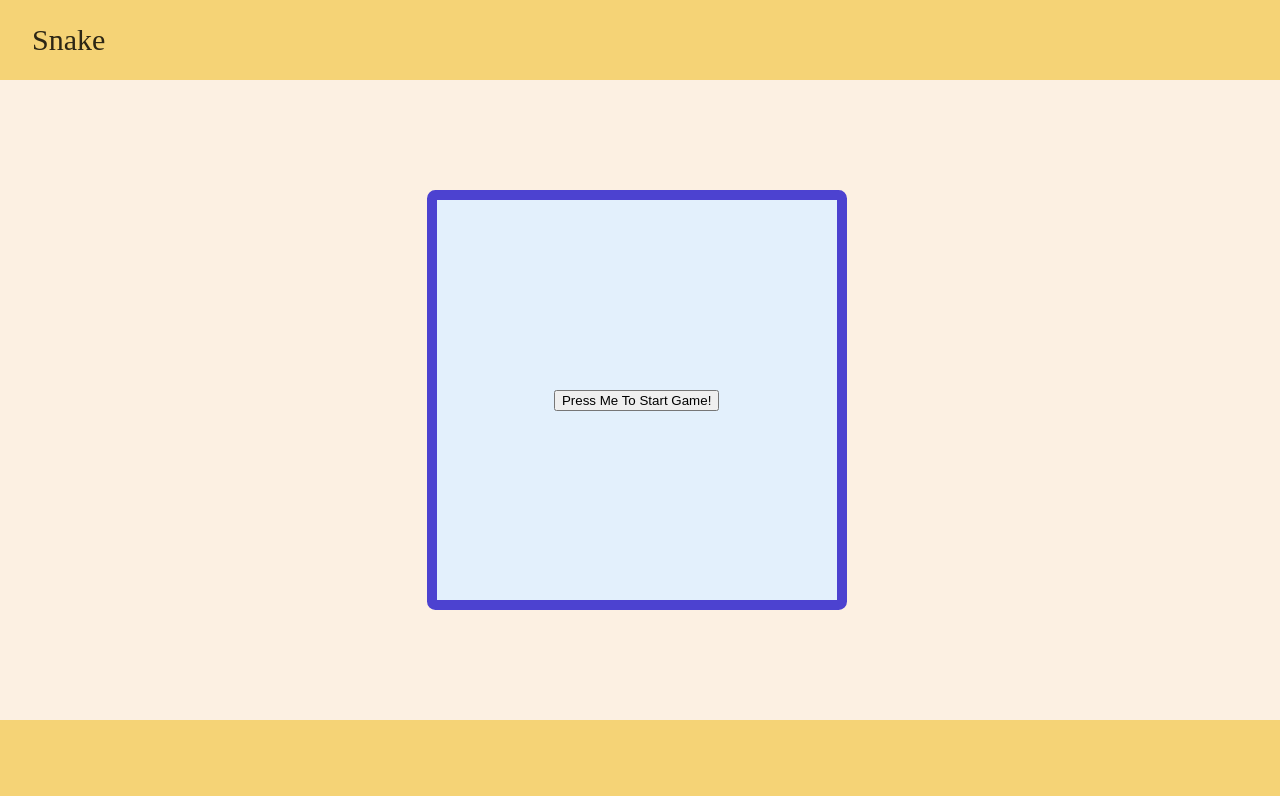
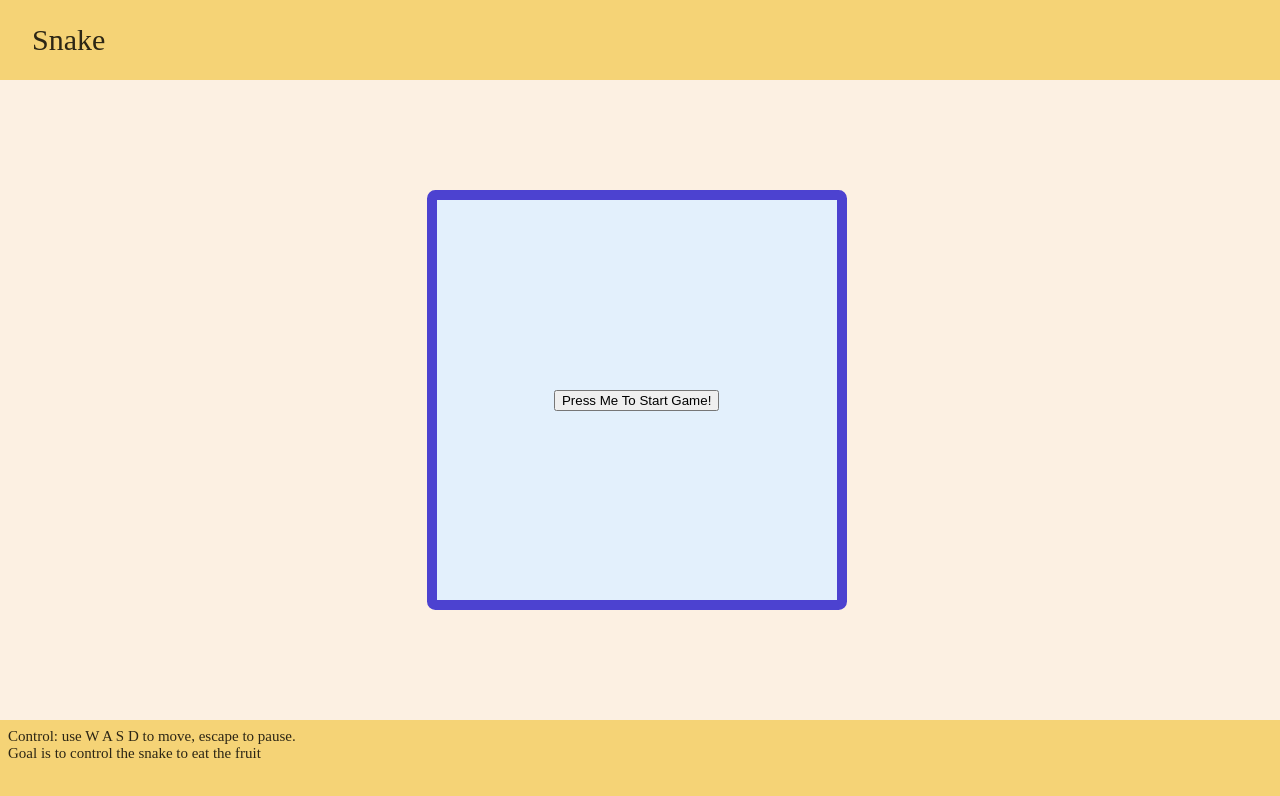
Before and after one commit to 2471186676/Snake, a React (Create React App) app: page / in a window 1280 px wide. Shown: the top 796 px of the page. Built offline with nearby package versions, Linux system fonts and the light colour scheme.

Commit message:
add instruction

```diff
--- a/src/App.css
+++ b/src/App.css
@@ -10,7 +10,7 @@ a:visited{
 	color: inherit;
 }
 
-.header{
+.header, .footer{
 	display: flex;
 	justify-content:left;
 	align-items: center;
@@ -18,6 +18,18 @@ a:visited{
 	font-size: 30px;
 	color: #2c2615;
 }
+.footer{
+	font-size: 15px;
+	align-items: flex-start;
+	padding-left: 0.5rem;
+	padding-top: 0.5rem;
+}
+
+br{
+	display: block;
+	margin: 2px;
+}
+
 
 
 .body {
@@ -66,8 +78,6 @@ a:visited{
 	grid-template-rows: minmax(1px, 1fr);
 	grid-auto-rows: minmax(1px, 1fr);
 	grid-auto-columns: minmax(1px, 1fr);
-
-	margin-right: 100vw;
 }
 
 .menu {
--- a/src/App.js
+++ b/src/App.js
@@ -21,10 +21,10 @@ function pauseScreen(score = 0) {
 	display === "" || display === "none"
 		? changeDisplay(pauseUI, "flex")
 		: changeDisplay(pauseUI, "none");
-	scorePoint.innerHTML = score;
+	scorePoint.innerHTML = "Fruit eaten: "+score;
 }
 
-function addClassList(element, className){
+function addClassList(element, className) {
 	let type = typeof element;
 	if (type == "string") {
 		let div = document.getElementsByClassName(element)[0];
@@ -48,7 +48,9 @@ function App({ size }) {
 
 	return (
 		<>
-			<div className="header"><a href="">Snake</a></div>
+			<div className="header">
+				<a href="">Snake</a>
+			</div>
 			<div className="body">
 				<Filler />
 				<div className="wrapper">
@@ -67,7 +69,10 @@ function App({ size }) {
 				</div>
 				<Filler />
 			</div>
-			<div className="footer"></div>
+			<div className="footer">
+				Control: use W A S D to move, escape to pause.
+				<br /> Goal is to control the snake to eat the fruit
+			</div>
 		</>
 	);
 }
@@ -80,7 +85,6 @@ function Menu({ additonal }) {
 
 		// run passed in function
 		additonal();
-		additonal !== undefined ? additonal() : console();
 	}
 
 	return (
@@ -114,7 +118,6 @@ function GameBoard({ board, pause }) {
 	);
 }
 
-
 function Filler() {
 	return (
 		<>
--- a/src/cssAnimation.css
+++ b/src/cssAnimation.css
@@ -1,9 +1,11 @@
 .board {
     animation: 0.5s ease-in-out 0s ease-in-1;
+    animation-direction: alternate;
 }
 
 .pause {
     animation: 0.5s ease-in-out 0s ease-in-2;
+    animation-direction: alternate;
 }
 
 @keyframes ease-in-1 {
@@ -20,8 +22,8 @@
 	from {
 		position: absolute;
 		margin-left: 40%;
-	}
-	99% {
-        margin-left: 0;
-	}
+    }
+    to{
+        margin-left:0;
+    }
 }
```
